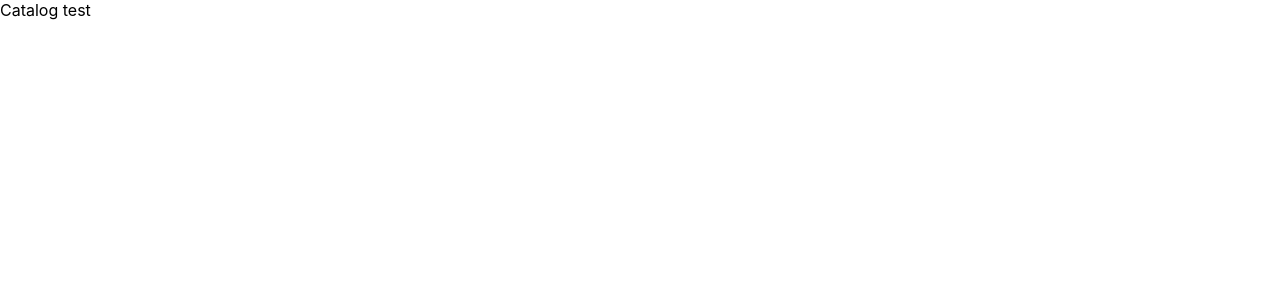
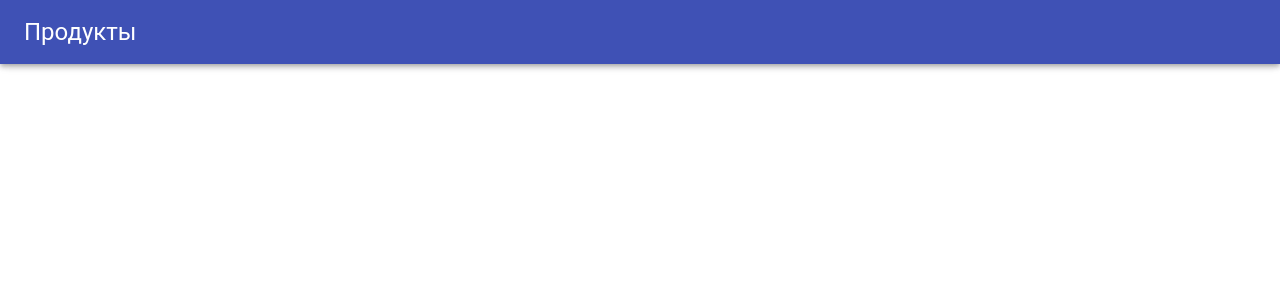
Before and after one commit to Topmewan/technical-task, a React (Create React App) app in the folder frontend/: page / in a window 1280 px wide. Shown: the top 300 px of the page. Built offline with nearby package versions, Linux system fonts and the light colour scheme.

Commit message:
add navbar with material-ui

```diff
--- a/frontend/src/App.js
+++ b/frontend/src/App.js
@@ -2,10 +2,12 @@ import {BrowserRouter as Router, Switch, Route} from "react-router-dom";
 
 //Components
 import ProductsPage from "./pages/ProductsPage";
+import Navbar from "./components/Navbar";
 
 function App() {
   return (
     <>
+        <Navbar/>
         <Router>
             <Switch>
                 <Route exact path='/' component={ProductsPage}/>
--- /dev/null
+++ b/frontend/src/components/Navbar.js
@@ -0,0 +1,13 @@
+import {AppBar, Toolbar, Typography} from "@material-ui/core";
+
+function Navbar() {
+    return (
+        <AppBar>
+            <Toolbar>
+                <Typography variant="h5">Продукты</Typography>
+            </Toolbar>
+        </AppBar>
+    );
+}
+
+export default Navbar;
```
